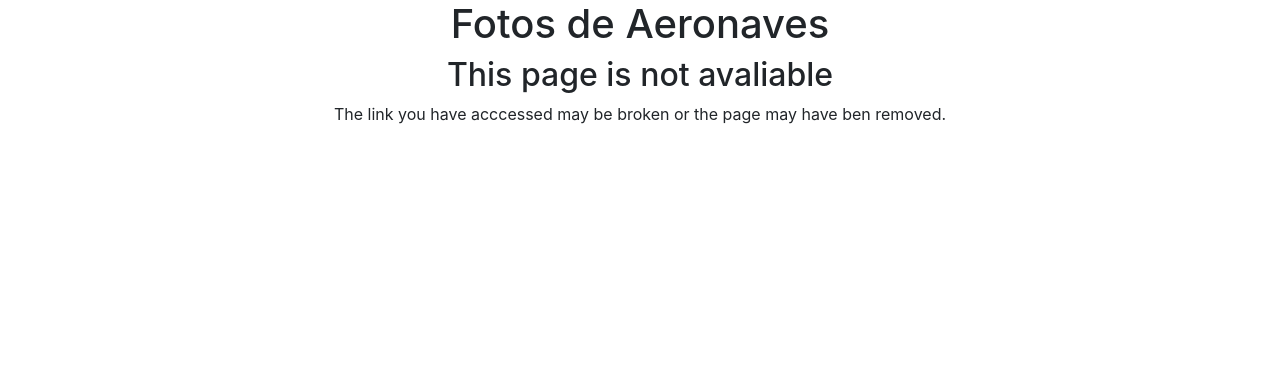
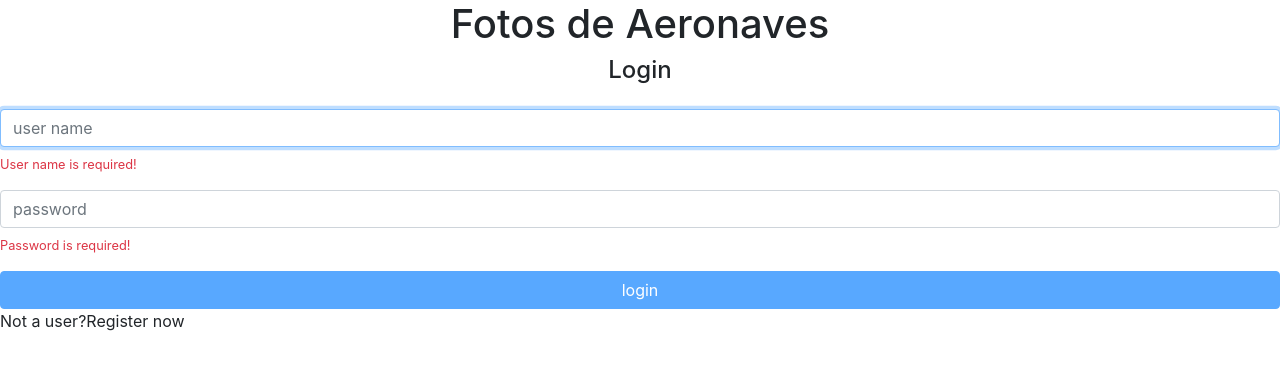
Before and after one commit to JBragaV/Angular, an Angular app in the folder aircraftpic/: page / in a window 1280 px wide. Shown: the top 370 px of the page. Built offline with nearby package versions, Linux system fonts and the light colour scheme.

Commit message:
updade 25/05
Vamos iniciar o capítulo 2

```diff
--- a/aircraftpic/src/app/app.module.ts
+++ b/aircraftpic/src/app/app.module.ts
@@ -5,6 +5,7 @@
 import { PhotosModule } from './photos/photos.module';
 import { AppRoutingModule } from './app.routing.module';
 import { ErrorsModule } from './errors/errors.module';
+import { HomeModule } from './home/home.module';
 
 
 @NgModule({
@@ -15,7 +16,8 @@
     BrowserModule,
     PhotosModule,
     AppRoutingModule,
-    ErrorsModule
+    ErrorsModule,
+    HomeModule
   ],
   providers: [],
   bootstrap: [AppComponent]
--- a/aircraftpic/src/app/app.routing.module.ts
+++ b/aircraftpic/src/app/app.routing.module.ts
@@ -5,8 +5,11 @@
 import { PhotoFormComponent } from './photos/photo-form/photo-form.component';
 import { NotFoundComponent } from './errors/not-found/not-found.component';
 import { PhotoListResolve } from './photos/photo-list.resolve';
+import { SignInComponent } from './home/signin/signin.component';
 
 const rotas:Routes = [
+
+    {path: '', component: SignInComponent},
     {path: 'lista/:userName',
      component: PhotoListComponent,
       resolve: {
--- /dev/null
+++ b/aircraftpic/src/app/core/auth/auth.service.ts
@@ -0,0 +1,15 @@
+import { Injectable } from '@angular/core';
+import { HttpClient } from '@angular/common/http';
+
+const api_base = 'http://localhost:3000'
+@Injectable({
+  providedIn: 'root'
+})
+export class AuthService {
+
+  constructor(private http: HttpClient) { }
+
+  autenticador(userName: string, password: string){
+    return this.http.post(`${api_base}/user/login`, {userName, password})
+  }
+}
--- /dev/null
+++ b/aircraftpic/src/app/core/plataform-detector/platform-dectection.service.ts
@@ -0,0 +1,15 @@
+import { Injectable, PLATFORM_ID, Inject } from '@angular/core';
+import { isPlatformBrowser } from '@angular/common';
+
+@Injectable({providedIn: "root"})
+
+export class PlatformDectectionService {
+
+    //A diretiva Inject, informa ao angular que ele deve considerar um valor externo e injetar na variavel que esta sendo alvo de injeção de dependência
+    constructor(@Inject(PLATFORM_ID) private platformId: string) {}
+
+    isBrowser(): boolean{
+        return isPlatformBrowser(this.platformId);
+        //Serviço que detecta se função vai ser exeutada no client side
+    }
+}
--- /dev/null
+++ b/aircraftpic/src/app/home/signin/signin.component.html
@@ -0,0 +1,34 @@
+<h4 class="text-center">Login</h4>
+
+<form [formGroup]='userLogin' class="form mt-4" (submit)="login()">
+
+    <div class="form-group">
+        <input #usuarioInput
+            formControlName='usuario'
+            class="form-control"
+            placeholder="user name"
+            autofocus>
+        <apj-vmessage *ngIf="userLogin.get('usuario').errors?.required"
+        mensagem="User name is required!"></apj-vmessage>
+    </div>
+
+    <div class="form-group">
+        <input
+            formControlName='password'
+            type="password"
+            class="form-control"
+            placeholder="password">
+        <apj-vmessage *ngIf="userLogin.get('password').errors?.required"
+        mensagem="Password is required!"></apj-vmessage>
+    </div>
+
+    <button
+        [disabled]='userLogin.invalid'
+        type="submit"
+        class="btn btn-primary btn-block">
+        login
+    </button>
+
+</form>
+
+<p>Not a user?<a>Register now</a></p>
--- /dev/null
+++ b/aircraftpic/src/app/home/signin/signin.component.ts
@@ -0,0 +1,44 @@
+import { Component, OnInit, ViewChild, ElementRef } from '@angular/core';
+import { FormBuilder, FormGroup, Validators } from '@angular/forms';
+import { AuthService } from 'src/app/core/auth/auth.service';
+import { Router } from '@angular/router';
+import { PlatformDectectionService } from 'src/app/core/plataform-detector/platform-dectection.service';
+
+
+@Component({
+    templateUrl: 'signin.component.html'
+})
+export class SignInComponent implements OnInit{
+
+    userLogin: FormGroup;
+    //consigo pegar uma referencia a um elemento do dom
+    @ViewChild('usuarioInput') usuarioInput: ElementRef<HTMLInputElement>
+
+    constructor(
+        private formBilder: FormBuilder,
+        private authService: AuthService,
+        private router: Router,
+        private platformDetectorService: PlatformDectectionService
+        ) {}
+
+    ngOnInit(): void {
+        this.userLogin = this.formBilder.group({
+            usuario: ['', Validators.required],
+            password: ['', Validators.required]
+        })
+    }
+
+    login(){
+        const usuario = this.userLogin.get('usuario').value;
+        const password = this.userLogin.get('password').value;
+
+        this.authService.autenticador(usuario, password)
+            .subscribe(()=> this.router.navigate(['lista', usuario]),
+             erro=>{
+                 console.log(erro);
+                 this.platformDetectorService.isBrowser() &&
+                    this.usuarioInput.nativeElement.focus();
+                 this.userLogin.reset();
+             })
+    }
+}
--- /dev/null
+++ b/aircraftpic/src/app/shared/components/vmessage/vmessage.component.html
@@ -0,0 +1 @@
+<small class="text-danger d-block mt-2">{{mensagem}}</small>
```
Also changed, not shown: aircraftpic/src/app/home/home.module.ts (added, +16 -0 lines), aircraftpic/src/app/shared/components/vmessage/vmessage.component.ts (added, +11 -0 lines), aircraftpic/src/app/shared/components/vmessage/vmessage.module.ts (added, +8 -0 lines), 1 other file (tests, documents, lock files or other folders).
